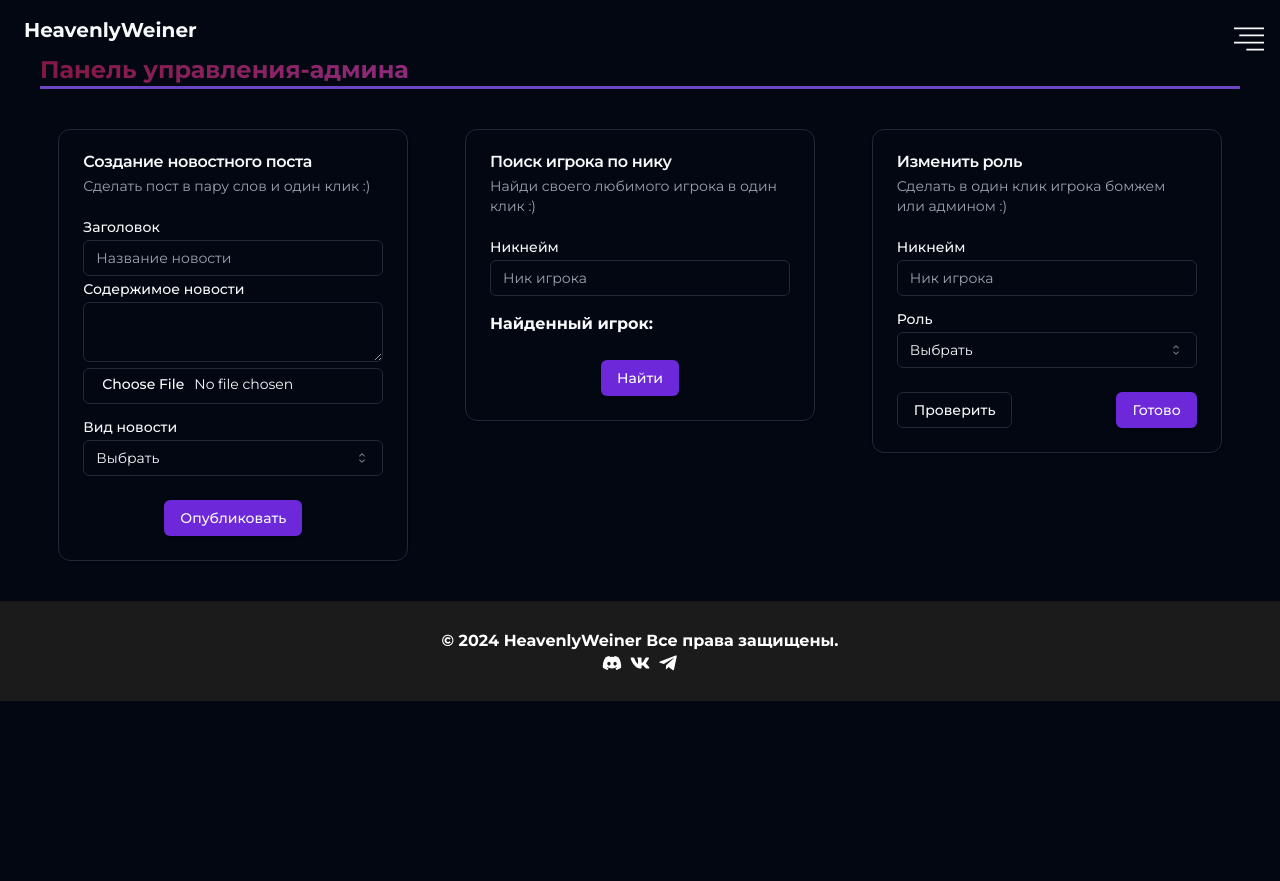
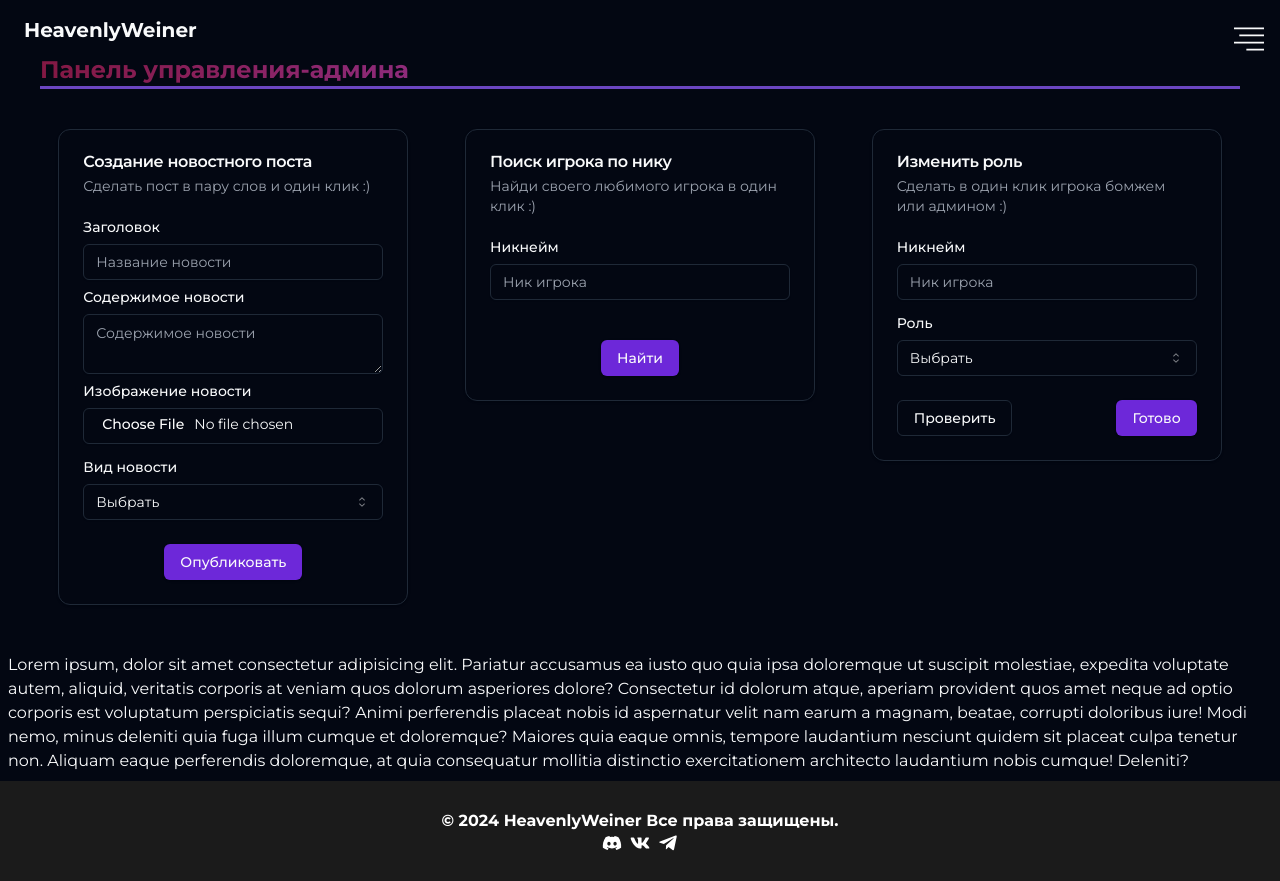
Before and after one commit to Z1ppzy/bigweb, a React (Vite) app: page /admindashboard in a window 1280 px wide. Before the commit the page ends 800 px from the top, so only its background shows below. Built offline with nearby package versions, Linux system fonts and the light colour scheme; no server answers; sample sign-in values are in the browser's storage.

Commit message:
fix placeholder AdminDashboard

```diff
--- a/src/Pages/AdminDashboard.tsx
+++ b/src/Pages/AdminDashboard.tsx
@@ -93,19 +93,19 @@ export default function AdminDashBoard() {
               <CardContent>
                 <form>
                   <div className='grid w-full items-center gap-4'>
-                    <div className='flex flex-col space-y-1.5'>
+                    <div className='flex flex-col space-y-2.5'>
                       <Label htmlFor='name'>Заголовок</Label>
                       <Input id='text' placeholder='Название новости' />
                       <Label htmlFor='text'>Содержимое новости</Label>
-                      <Textarea
-                      />
-                      <Input type='file' className='' />
+                      <Textarea placeholder='Содержимое новости' />
+                      <Label htmlFor='file'>Изображение новости</Label>
+                      <Input type='file' />
                     </div>
-                    <div className='flex flex-col space-y-1.5'>
+                    <div className='flex flex-col space-y-2.5'>
                       <Label htmlFor='framework'>Вид новости</Label>
                       <Select>
                         <SelectTrigger id='framework'>
-                          <SelectValue placeholder='Выбрать'/>
+                          <SelectValue placeholder='Выбрать' />
                         </SelectTrigger>
                         <SelectContent position='popper'>
                           <SelectItem value='event'>Ивент</SelectItem>
@@ -136,7 +136,7 @@ export default function AdminDashBoard() {
               <CardContent>
                 <form>
                   <div className='grid w-full items-center gap-4'>
-                    <div className='flex flex-col space-y-1.5'>
+                    <div className='flex flex-col space-y-2.5'>
                       <Label htmlFor='name'>Никнейм</Label>
                       <Input
                         placeholder='Ник игрока'
@@ -144,11 +144,13 @@ export default function AdminDashBoard() {
                         onChange={(e) => setName(e.target.value)}
                       />
                     </div>
-                    <div className='flex flex-col space-y-1.5 text-left'>
-                      <h1 className='font-bold'>Найденный игрок:</h1>
-                      {notFound && <div>Пользователь не найден</div>}
+                    <div className='flex flex-col space-y-2.5 text-left'>
+                      {notFound && (
+                        <p className='text-center'>Пользователь не найден</p>
+                      )}
                       {user && (
                         <div>
+                          <h1 className='font-bold'>Найденный игрок:</h1>
                           <p>Имя: {user.name}</p>
                           <p>Email: {user.email}</p>
                           <div>
@@ -180,11 +182,11 @@ export default function AdminDashBoard() {
               <CardContent>
                 <form>
                   <div className='grid w-full items-center gap-4'>
-                    <div className='flex flex-col space-y-1.5'>
+                    <div className='flex flex-col space-y-2.5'>
                       <Label htmlFor='name'>Никнейм</Label>
                       <Input id='name' placeholder='Ник игрока' />
                     </div>
-                    <div className='flex flex-col space-y-1.5'>
+                    <div className='flex flex-col space-y-2.5'>
                       <Label htmlFor='framework'>Роль</Label>
                       <Select>
                         <SelectTrigger id='framework'>
@@ -208,6 +210,20 @@ export default function AdminDashBoard() {
             </Card>
           </div>
         </div>
+        <p className='p-2'>
+          Lorem ipsum, dolor sit amet consectetur adipisicing elit. Pariatur
+          accusamus ea iusto quo quia ipsa doloremque ut suscipit molestiae,
+          expedita voluptate autem, aliquid, veritatis corporis at veniam quos
+          dolorum asperiores dolore? Consectetur id dolorum atque, aperiam
+          provident quos amet neque ad optio corporis est voluptatum
+          perspiciatis sequi? Animi perferendis placeat nobis id aspernatur
+          velit nam earum a magnam, beatae, corrupti doloribus iure! Modi nemo,
+          minus deleniti quia fuga illum cumque et doloremque? Maiores quia
+          eaque omnis, tempore laudantium nesciunt quidem sit placeat culpa
+          tenetur non. Aliquam eaque perferendis doloremque, at quia consequatur
+          mollitia distinctio exercitationem architecto laudantium nobis cumque!
+          Deleniti?
+        </p>
       </div>
     </>
   );
```
